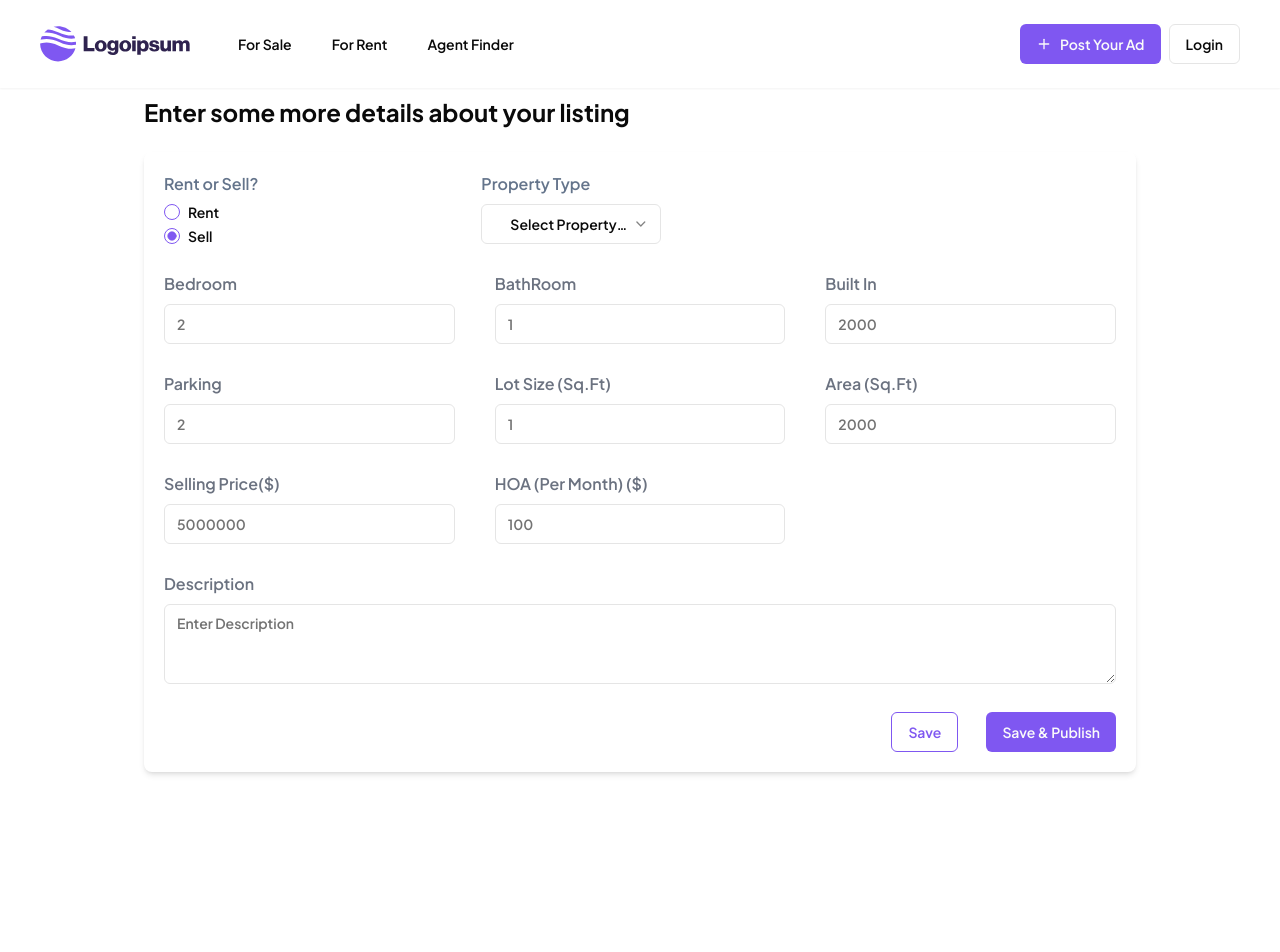
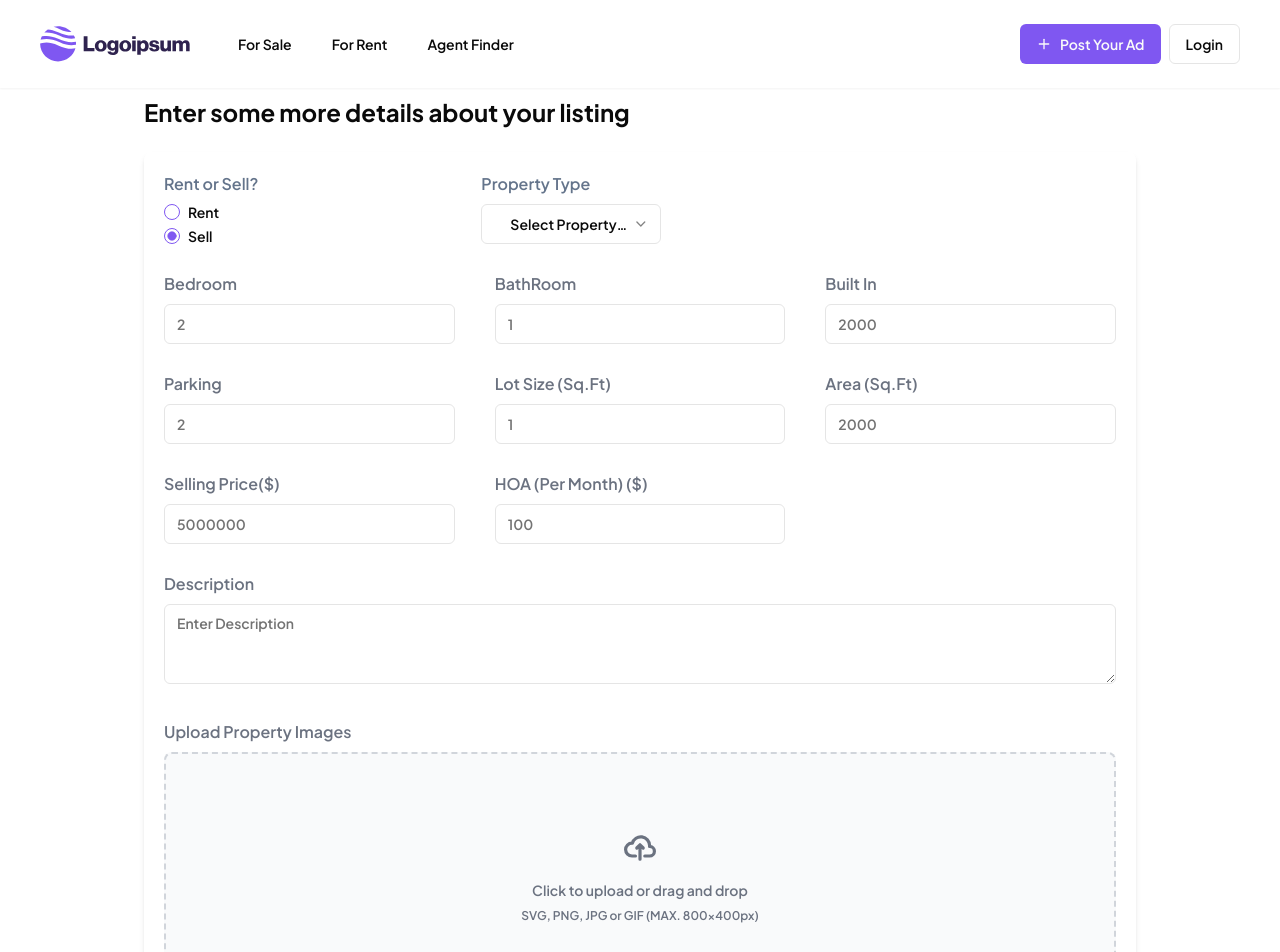
Before and after one commit to Aditya122004/real-estate-app, a Next.js app: page /edit-listing/1 in a window 1280 px wide. Shown: the top 952 px of the page. Before the commit the page ends 812 px from the top, so only its background shows below. Built offline with nearby package versions, Linux system fonts and the light colour scheme; no server answers.

Commit message:
feat:upload image to supabase

```diff
--- /dev/null
+++ b/app/(routes)/edit-listing/[id]/_components/FileUpload.jsx
@@ -0,0 +1,56 @@
+import React,{useState} from "react";
+import Image from 'next/image'
+export default function FileUpload({setImages}) {
+    const [imagePreview,setImagePreview]=useState([])
+    const handleFileUpload=(e)=>{
+        const files=e.target.files
+        setImages(files)
+        const previews=Array.from(files).map((file)=>URL.createObjectURL(file))
+        setImagePreview(previews)
+    }
+  return (
+    <div>
+    <div className="flex items-center justify-center w-full">
+      <label
+        htmlFor="dropzone-file"
+        className="flex flex-col items-center justify-center w-full h-64 border-2 border-gray-300 border-dashed rounded-lg cursor-pointer bg-gray-50 dark:hover:bg-gray-800 dark:bg-gray-700 hover:bg-gray-100 dark:border-gray-600 dark:hover:border-gray-500 "
+      >
+        <div className="flex flex-col items-center justify-center pt-5 pb-6">
+          <svg
+            className="w-8 h-8 mb-4 text-gray-500 dark:text-gray-400"
+            aria-hidden="true"
+            xmlns="http://www.w3.org/2000/svg"
+            fill="none"
+            viewBox="0 0 20 16"
+          >
+            <path
+              stroke="currentColor"
+              strokeLinecap="round"
+              strokeLinejoin="round"
+              strokeWidth="2"
+              d="M13 13h3a3 3 0 0 0 0-6h-.025A5.56 5.56 0 0 0 16 6.5 5.5 5.5 0 0 0 5.207 5.021C5.137 5.017 5.071 5 5 5a4 4 0 0 0 0 8h2.167M10 15V6m0 0L8 8m2-2 2 2"
+            />
+          </svg>
+          <p className="mb-2 text-sm text-gray-500 dark:text-gray-400">
+            <span className="font-semibold">Click to upload</span> or drag and drop
+          </p>
+          <p className="text-xs text-gray-500 dark:text-gray-400">
+            SVG, PNG, JPG or GIF (MAX. 800x400px)
+          </p>
+        </div>
+        <input id="dropzone-file" type="file" multiple className="hidden" onChange={handleFileUpload}
+        accept="image/png ,image/jpeg" />
+      </label>
+    </div>
+    <div className="grid grid-cols-2 sm:grid-cols-3 md:grid-cols-5 lg:grid-cols-7 xl:grid-cols-10 gap-3 mt-3">
+        { imagePreview.map((image,index)=>(
+            <div key={index}>
+                <Image src={image} width={100} height={100} className='rounded-lg object-cover h-[100px] w-[100px]' alt={index}/>
+            </div>
+        ))}
+    </div>
+    </div>
+
+
+  );
+}
--- a/app/(routes)/edit-listing/[id]/page.jsx
+++ b/app/(routes)/edit-listing/[id]/page.jsx
@@ -1,5 +1,5 @@
 "use client"
-import React, { useEffect } from "react";
+import React, { useEffect,useState } from "react";
 import { Label } from "@/components/ui/label";
 import { RadioGroup, RadioGroupItem } from "@/components/ui/radio-group";
 import {
@@ -17,13 +17,15 @@ import { useUser } from "@clerk/nextjs";
 import { useRouter ,useParams } from "next/navigation";
 import { toast } from "sonner";
 import { getListing, updateListing } from "@/utils/FireBase";
-import { useState } from "react";
+import FileUpload from "./_components/FileUpload";
+import { ImageUpload } from "@/utils/Supabase";
 
 function EditListing() {
   const params=useParams()
   const {user}=useUser()
   const router=useRouter()
   const [listing,setListing]=useState()
+  const [images,setImages]=useState()
   useEffect(()=>{
     user&&verifyUserRecord()
   },[user])
@@ -40,13 +42,18 @@ function EditListing() {
       return router.replace('/');
     }
     setListing(initialListing)
-    console.log("initail listing",listing)
   }
   const onSubmitHandler=async(formValue)=>{
     try{
       const id=params.id
-      await updateListing(id,formValue.type,formValue.propertyType,formValue.bedroom,formValue.bathroom,formValue.builtIn,
-      formValue.parking,formValue.lotSize,formValue.area,formValue.price,formValue.hoa,formValue.description)
+     //await updateListing(id,formValue.type,formValue.propertyType,formValue.bedroom,formValue.bathroom,formValue.builtIn,
+      //formValue.parking,formValue.lotSize,formValue.area,formValue.price,formValue.hoa,formValue.description,formValue.profileImage,formValue.fullName)
+      for(const image of images){
+        const file=image
+        const fileName=Date.now().toString()
+        const fileExt=file.type.split('/').pop()
+        await ImageUpload(file,fileName,fileExt)
+      }
       toast("Listing updated Successfully")
     }catch(error){
       toast("Some Error occurred")
@@ -60,7 +67,9 @@ function EditListing() {
       <Formik
         initialValues={{
           type: listing?.type||"Sell",
-          propertyType:listing?.propertyType||''
+          propertyType:listing?.propertyType||'',
+          profileImage:user?.imageUrl,
+          fullName:user?.fullName
         }}
         onSubmit={(values) => {
           onSubmitHandler(values)
@@ -159,14 +168,22 @@ function EditListing() {
                   />
                 </div>
               </div>
+              <div>
+              <h2 className="font-lg text-gray-500 my-2">Upload Property Images</h2>
+                <FileUpload setImages={(value)=>{
+                  setImages(value)
+                }
+                  }/>
+              </div>
               <div className="flex gap-7 justify-end">
                 <Button
+                  type='submit'
                   variant="outline"
                   className="text-primary border-primary"
                 >
                   Save
-                </Button>
-                <Button>Save & Publish</Button>
+                </Button >
+                <Button type='submit'>Save & Publish</Button>
               </div>
             </div>
           </form>
--- a/package.json
+++ b/package.json
@@ -15,6 +15,7 @@
     "@radix-ui/react-radio-group": "^1.2.2",
     "@radix-ui/react-select": "^2.1.4",
     "@radix-ui/react-slot": "^1.1.1",
+    "@supabase/supabase-js": "^2.48.0",
     "class-variance-authority": "^0.7.1",
     "clsx": "^2.1.1",
     "firebase": "^11.1.0",
--- a/utils/FireBase.js
+++ b/utils/FireBase.js
@@ -22,7 +22,8 @@ export const addListing = async (address, coordinates, createdBy) => {
         throw error
     }
 };
-export const updateListing=async(id,type,propertyType,bedroom,bathroom,builIn,parking,lotSize,area,price ,hoa ,description)=>{
+export const updateListing=async(id,type,propertyType,bedroom,bathroom,builIn,parking,lotSize,area,price ,hoa ,description,
+    profileImage,fullName)=>{
     try{
         await setDoc(doc(db,'listing',id),{
             type,
@@ -35,7 +36,9 @@ export const updateListing=async(id,type,propertyType,bedroom,bathroom,builIn,pa
             hoa,
             description,
             parking,
-            builIn
+            builIn,
+            profileImage,
+            fullName
         },
         {
             merge:true
--- /dev/null
+++ b/utils/Supabase.js
@@ -0,0 +1,17 @@
+import { supabase } from "./SupabaseConfig";
+
+export const ImageUpload=async(file,fileName,fileExt)=>{
+    try{
+        console.log(file)
+        console.log(fileName)
+        console.log(fileExt)
+        await supabase.storage.from('listingImages').upload(`${fileName}`,file,{
+            contentType:`image/${fileExt}`,
+            upsert:false
+        })
+    }
+    catch(error){
+        console.log(error)
+    }
+
+}
--- /dev/null
+++ b/utils/SupabaseConfig.js
@@ -0,0 +1,6 @@
+
+import { createClient } from '@supabase/supabase-js'
+
+const supabaseUrl = process.env.NEXT_PUBLIC_SUPABASE_PROJECT_URL
+const supabaseKey = process.env.NEXT_PUBLIC_SUPABASE_API_KEY
+export const supabase = createClient(supabaseUrl, supabaseKey)
```
Also changed, not shown: 1 other file (tests, documents, lock files or other folders).
